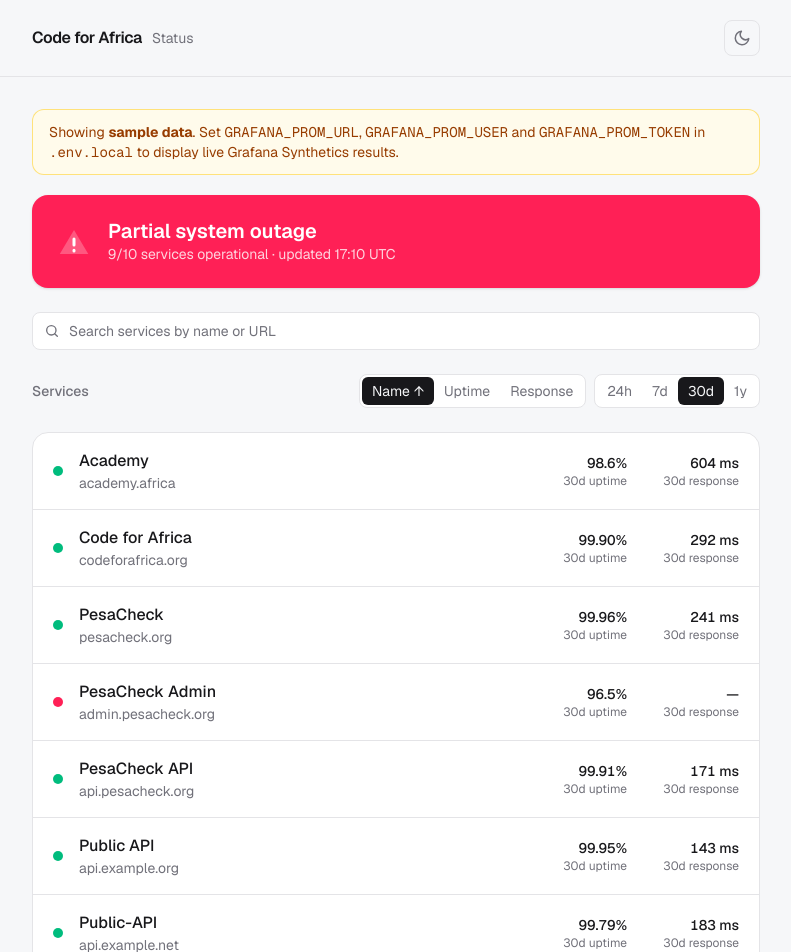
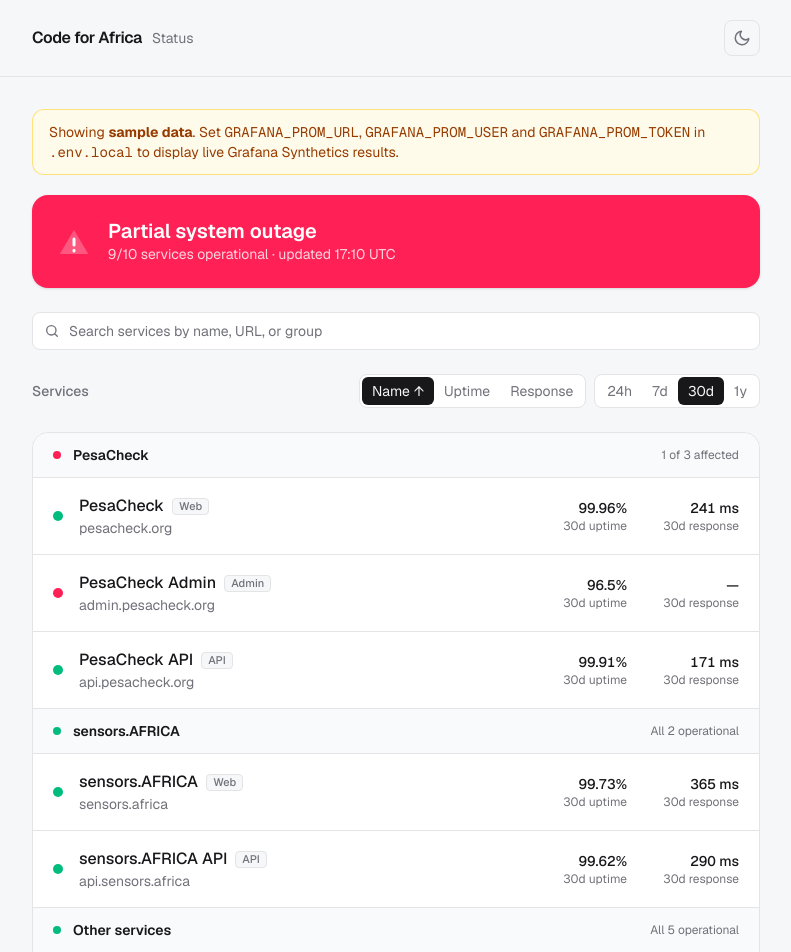
Before and after one commit to CodeForAfrica/probeview, a Next.js app: page / in a window 1280 px wide. Shown: the top 952 px of the page, without its empty margins (244-1035 px from the left). Built offline with nearby package versions, Linux system fonts and the light colour scheme.

Commit message:
Group overview checks into sections with impact summaries

```diff
--- a/components/Overview.tsx
+++ b/components/Overview.tsx
@@ -13,6 +13,9 @@
 import { CoverageNote } from "./CoverageNote";
 import { Search } from "./icons";
 import { StatusBanner } from "./StatusBanner";
+
+/** Fallback section for checks that carry no group label. */
+const OTHER_GROUP = "Other services";
 
 /**
  * Window the overview opens on: the usual `30d`, unless retention doesn't cover
@@ -37,6 +40,42 @@
   return "up";
 }
 
+// Severity order for the group indicator dot: an outage outranks a degradation
+// outranks a data gap outranks healthy. `up` is the identity so an all-up group
+// stays green.
+const STATUS_RANK: Record<Status, number> = {
+  down: 3,
+  degraded: 2,
+  unknown: 1,
+  up: 0,
+};
+
+/** Worst status among a group's children — drives the group dot color. */
+function worstStatus(checks: CheckStatus[]): Status {
+  return checks.reduce<Status>(
+    (worst, c) =>
+      STATUS_RANK[c.status] > STATUS_RANK[worst] ? c.status : worst,
+    "up",
+  );
+}
+
+/**
+ * Impact summary for a group, computed over *all* its children so the count
+ * stays honest regardless of how search narrows the visible rows. A single
+ * affected child never escalates the whole group to "Down" - it reports how
+ * many are affected instead.
+ */
+function groupSummary(checks: CheckStatus[]): string {
+  const n = checks.length;
+  const affected = checks.filter(
+    (c) => c.status === "down" || c.status === "degraded",
+  ).length;
+  const unavailable = checks.filter((c) => c.status === "unknown").length;
+  if (affected > 0) return `${affected} of ${n} affected`;
+  if (unavailable > 0) return `Status unavailable for ${unavailable} of ${n}`;
+  return `All ${n} operational`;
+}
+
 type SortKey = "name" | "uptime" | "response";
 type SortDir = "asc" | "desc";
 
@@ -45,6 +84,44 @@
   { key: "uptime", label: "Uptime", defaultDir: "asc" }, // worst first
   { key: "response", label: "Response", defaultDir: "desc" }, // slowest first
 ];
+
+/** Does a check match the (already lowercased) search query? */
+function matchesQuery(c: CheckStatus, q: string): boolean {
+  return (
+    c.name.toLowerCase().includes(q) ||
+    c.target.toLowerCase().includes(q) ||
+    (c.group?.toLowerCase().includes(q) ?? false) ||
+    (c.purpose?.toLowerCase().includes(q) ?? false)
+  );
+}
+
+/** Apply the selected sort to a list of checks for the active window. */
+function sortChecks(
+  list: CheckStatus[],
+  sort: { key: SortKey; dir: SortDir },
+  window: WindowKey,
+): CheckStatus[] {
+  const dir = sort.dir === "asc" ? 1 : -1;
+  return [...list].sort((a, b) => {
+    if (sort.key === "name") return dir * a.name.localeCompare(b.name);
+    const av = sort.key === "uptime" ? a.uptime[window] : a.responseMs[window];
+    const bv = sort.key === "uptime" ? b.uptime[window] : b.responseMs[window];
+    // Services with no data always sort to the bottom, regardless of direction.
+    if (av == null && bv == null) return a.name.localeCompare(b.name);
+    if (av == null) return 1;
+    if (bv == null) return -1;
+    if (av === bv) return a.name.localeCompare(b.name);
+    return dir * (av - bv);
+  });
+}
+
+interface Group {
+  name: string;
+  /** Rows to render (search-filtered, sorted). */
+  checks: CheckStatus[];
+  /** Every child of the group, for the honest impact summary/dot. */
+  all: CheckStatus[];
+}
 
 export function Overview({
   checks,
@@ -68,30 +145,50 @@
   const overall = overallStatus(checks);
   const operational = checks.filter((c) => c.status === "up").length;
 
+  // Grouping activates only when at least one check carries a group label; with
+  // none, the page keeps its original flat presentation.
+  const grouped = useMemo(() => checks.some((c) => c.group), [checks]);
+  const q = query.trim().toLowerCase();
+
+  // Flat presentation (no groups anywhere).
   const visible = useMemo(() => {
-    const q = query.trim().toLowerCase();
-    const matched = q
-      ? checks.filter(
-          (c) =>
-            c.name.toLowerCase().includes(q) ||
-            c.target.toLowerCase().includes(q),
-        )
-      : checks;
-    const dir = sort.dir === "asc" ? 1 : -1;
-    return [...matched].sort((a, b) => {
-      if (sort.key === "name") return dir * a.name.localeCompare(b.name);
-      const av =
-        sort.key === "uptime" ? a.uptime[window] : a.responseMs[window];
-      const bv =
-        sort.key === "uptime" ? b.uptime[window] : b.responseMs[window];
-      // Services with no data always sort to the bottom, regardless of direction.
-      if (av == null && bv == null) return a.name.localeCompare(b.name);
-      if (av == null) return 1;
-      if (bv == null) return -1;
-      if (av === bv) return a.name.localeCompare(b.name);
-      return dir * (av - bv);
+    const matched = q ? checks.filter((c) => matchesQuery(c, q)) : checks;
+    return sortChecks(matched, sort, window);
+  }, [checks, q, sort, window]);
+
+  // Grouped presentation. Group order is stable (named groups alphabetical,
+  // "Other services" always last); the selected sort applies within each group.
+  const groups = useMemo<Group[]>(() => {
+    if (!grouped) return [];
+    const byName = new Map<string, CheckStatus[]>();
+    for (const c of checks) {
+      const key = c.group ?? OTHER_GROUP;
+      const bucket = byName.get(key);
+      if (bucket) bucket.push(c);
+      else byName.set(key, [c]);
+    }
+    const ordered = [...byName.entries()].sort(([a], [b]) => {
+      if (a === OTHER_GROUP) return 1;
+      if (b === OTHER_GROUP) return -1;
+      return a.localeCompare(b);
     });
-  }, [checks, query, sort, window]);
+    const result: Group[] = [];
+    for (const [name, all] of ordered) {
+      // When the group name itself matches, show the whole group; otherwise
+      // show only the children that match the query.
+      const shown =
+        !q || name.toLowerCase().includes(q)
+          ? all
+          : all.filter((c) => matchesQuery(c, q));
+      if (shown.length === 0) continue;
+      result.push({ name, checks: sortChecks(shown, sort, window), all });
+    }
+    return result;
+  }, [grouped, checks, q, sort, window]);
+
+  const visibleCount = grouped
+    ? groups.reduce((n, g) => n + g.checks.length, 0)
+    : visible.length;
 
   function onSort(key: SortKey) {
     setSort((prev) =>
@@ -117,8 +214,8 @@
           type="search"
           value={query}
           onChange={(e) => setQuery(e.target.value)}
-          placeholder="Search services by name or URL"
-          aria-label="Search services by name or URL"
+          placeholder="Search services by name, URL, or group"
+          aria-label="Search services by name, URL, or group"
           className="w-full rounded-lg border border-border bg-surface py-2 pl-9 pr-3 text-sm placeholder:text-muted focus:border-foreground/30 focus:outline-none"
         />
       </div>
@@ -126,7 +223,7 @@
       <div className="flex flex-wrap items-center justify-between gap-3">
         <h2 className="text-sm font-medium text-muted">
           {query.trim()
-            ? `${visible.length} of ${checks.length} services`
+            ? `${visibleCount} of ${checks.length} services`
             : "Services"}
         </h2>
         <div className="flex flex-wrap items-center gap-2">
@@ -174,25 +271,84 @@
         </div>
       </div>
 
+      {grouped ? (
+        groups.length === 0 ? (
+          <p className="rounded-2xl border border-border bg-surface px-5 py-10 text-center text-sm text-muted">
+            No services match “{query.trim()}”.
+          </p>
+        ) : (
+          <div className="overflow-hidden rounded-2xl border border-border bg-surface">
+            {groups.map((g, gi) => {
+              const meta = STATUS_META[worstStatus(g.all)];
+              return (
+                <section
+                  key={g.name}
+                  className={gi > 0 ? "border-t border-border" : ""}
+                  aria-label={g.name}
+                >
+                  <div className="flex items-center gap-3 bg-background/60 px-5 py-3">
+                    <span
+                      className={`h-2 w-2 shrink-0 rounded-full ${meta.dot}`}
+                      aria-hidden
+                    />
+                    <h3 className="min-w-0 flex-1 truncate text-sm font-semibold">
+                      {g.name}
+                    </h3>
+                    <span className="shrink-0 text-xs text-muted">
+                      {groupSummary(g.all)}
+                    </span>
+                  </div>
+                  <ul className="divide-y divide-border border-t border-border">
+                    {g.checks.map((c) => (
+                      <CheckRow key={c.id} check={c} window={window} />
+                    ))}
+                  </ul>
+                </section>
+              );
+            })}
+          </div>
+        )
+      ) : (
         <ul className="overflow-hidden rounded-2xl border border-border bg-surface divide-y divide-border">
           {visible.length === 0 && (
             <li className="px-5 py-10 text-center text-sm text-muted">
               No services match “{query.trim()}”.
             </li>
           )}
-        {visible.map((c) => {
+          {visible.map((c) => (
+            <CheckRow key={c.id} check={c} window={window} />
+          ))}
+        </ul>
+      )}
+    </div>
+  );
+}
+
+/** One service row — a link to its detail history. */
+function CheckRow({
+  check: c,
+  window,
+}: {
+  check: CheckStatus;
+  window: WindowKey;
+}) {
   const meta = STATUS_META[c.status];
   return (
-            <li key={c.id}>
+    <li>
       <Link
         href={`/site/${c.id}`}
         className="flex items-center gap-4 px-5 py-4 transition-colors hover:bg-background"
       >
-                <span
-                  className={`h-2.5 w-2.5 shrink-0 rounded-full ${meta.dot}`}
-                />
+        <span className={`h-2.5 w-2.5 shrink-0 rounded-full ${meta.dot}`} />
         <span className="min-w-0 flex-1">
-                  <span className="block truncate font-medium">{c.name}</span>
+          <span className="flex items-center gap-2">
+            <span className="truncate font-medium">{c.name}</span>
+            {c.purpose && (
+              <span className="shrink-0 rounded border border-border bg-background px-1.5 py-0.5 text-[11px] font-medium leading-none text-muted">
+                {c.purpose}
+              </span>
+            )}
+          </span>
           <span className="block truncate text-sm text-muted">
             {c.target.replace(/^https?:\/\//, "")}
           </span>
@@ -201,23 +357,15 @@
           <span className="block text-sm font-medium tabular-nums">
             {fmtPct(c.uptime[window])}
           </span>
-                  <span className="block text-xs text-muted">
-                    {window} uptime
-                  </span>
+          <span className="block text-xs text-muted">{window} uptime</span>
         </span>
         <span className="w-24 text-right">
           <span className="block text-sm font-medium tabular-nums">
             {fmtMs(c.responseMs[window])}
           </span>
-                  <span className="block text-xs text-muted">
-                    {window} response
-                  </span>
+          <span className="block text-xs text-muted">{window} response</span>
         </span>
       </Link>
     </li>
   );
-        })}
-      </ul>
-    </div>
-  );
 }
```
Also changed, not shown: 1 other file (tests, documents, lock files or other folders). Lines whose indentation alone changed are shown as unchanged.
